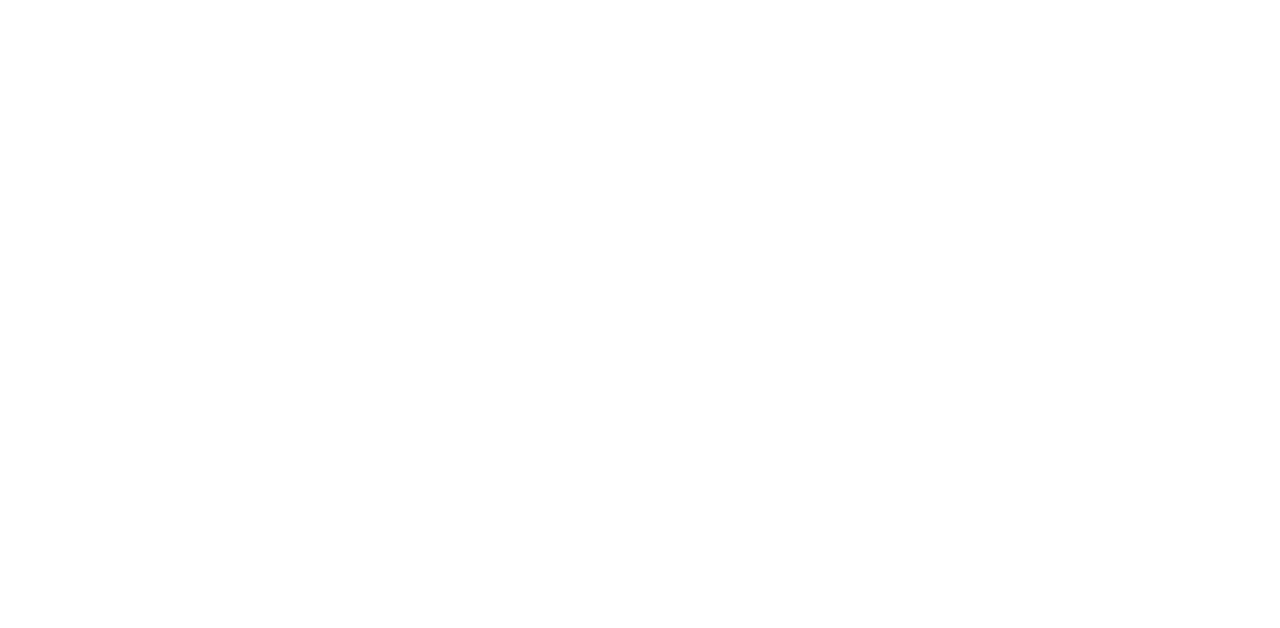
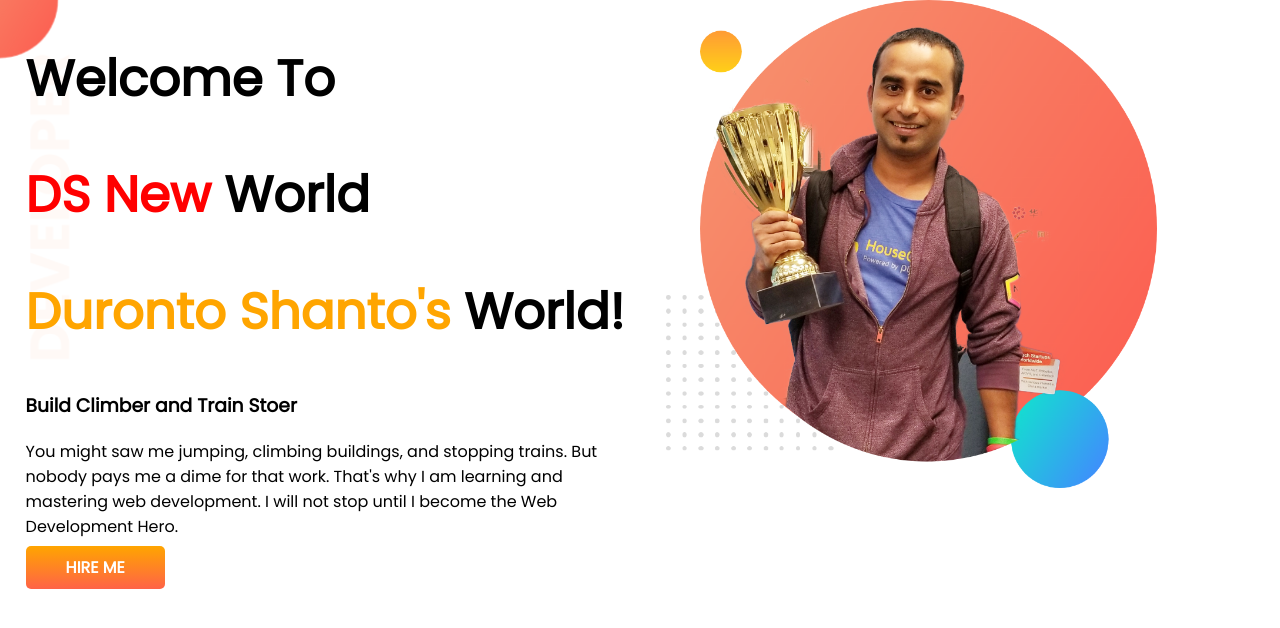
Before and after one commit to MoynulIslamShanto/My-Portfolio, a plain HTML site: page index.html in a window 1280 px wide. Drawn offline with Linux system fonts and the light colour scheme.

Commit message:
banner added

```diff
--- a/index.html
+++ b/index.html
@@ -5,9 +5,28 @@
     <meta http-equiv="X-UA-Compatible" content="IE=edge">
     <meta name="viewport" content="width=device-width, initial-scale=1.0">
     <title>Moynul Portfolio</title>
+    <link rel="preconnect" href="https://fonts.googleapis.com">
+    <link rel="preconnect" href="https://fonts.gstatic.com" crossorigin>
+    <link href="https://fonts.googleapis.com/css2?family=Poppins&display=swap" rel="stylesheet">
     <link rel="stylesheet" href="style.css">
 </head>
 <body>
 
+    <section class="top-banner">
+        <div class="half-width">
+            <h1>Welcome To</h1>
+            <h1> <span class="red-color">DS New </span> World </h1>
+
+            <h1> <span>Duronto Shanto's </span>World!</h1>
+            <h3>Build Climber and Train Stoer</h3>
+
+            <p>You might saw me jumping, climbing buildings, and stopping trains. But nobody pays me a dime for that work. That's why I am learning and mastering web development. I will not stop until I become the Web Development Hero.</p>
+            <a class="link_button" target="_blank" href="https://github.com/">HIRE ME</a>
+            </div>
+        <div class="half-width">
+            <img src="images/jhankar.png" alt="">
+        </div>
+    </section>
+
 </body>
 </html>
--- a/style.css
+++ b/style.css
@@ -0,0 +1,48 @@
+span{
+    color: orange;
+}
+
+body{
+    font-family: 'Poppins', sans-serif;
+    margin: 0px;
+}
+
+h1{
+    font-size: 50px;
+}
+
+.red-color{
+    color: red;
+}
+
+section{
+    display: flex;
+}
+
+.half-width{
+    width: 50%;
+    padding-left: 2%;
+
+
+}
+
+.half-width img{
+
+    width: 80%
+}
+
+.link_button{
+
+    text-decoration: none;
+    /*background-color: orange;*/
+    background-image: linear-gradient(orange, tomato);
+    padding: 10px 40px;
+    color: white;
+    font-weight: 700;
+    border-radius: 5px;
+}
+
+.top-banner{
+    background-image: url(images/top-banner.png);
+    background-repeat: no-repeat;
+}
```
Also changed, not shown: images/dream-bg.png (added), images/exp-bg.png (added), images/jhankar.png (added), images/jhankar2.png (added), images/my-bg.png (added), images/my-bg2.png (added), images/top-banner.png (added), 7 other files.
